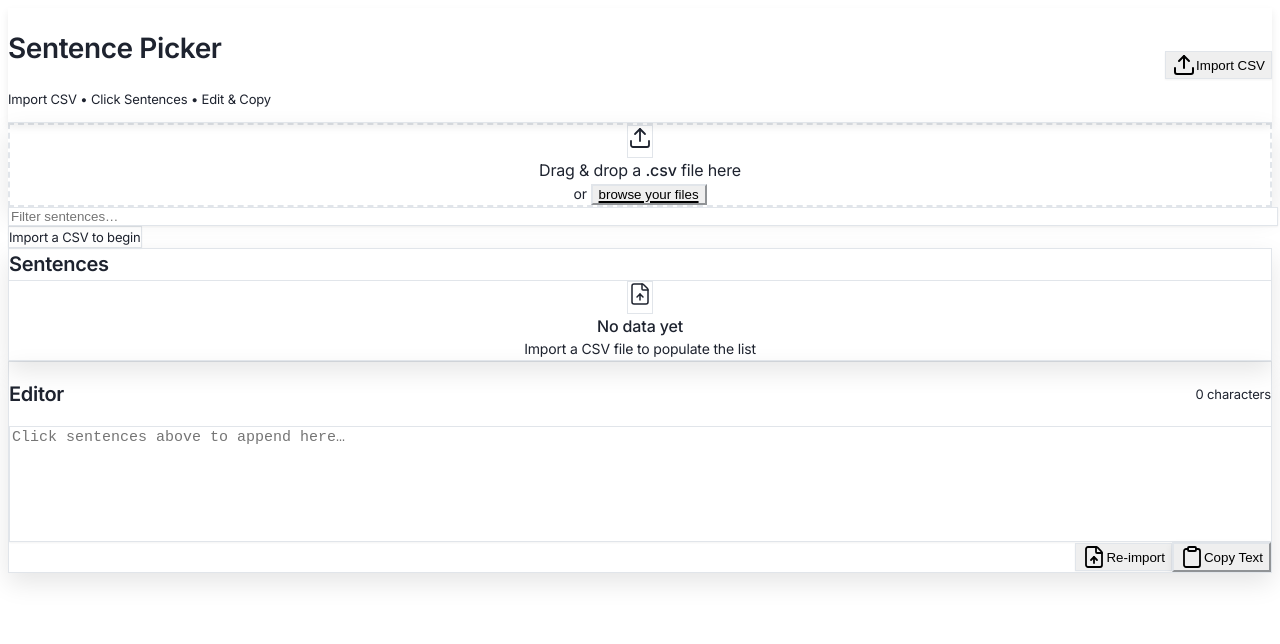
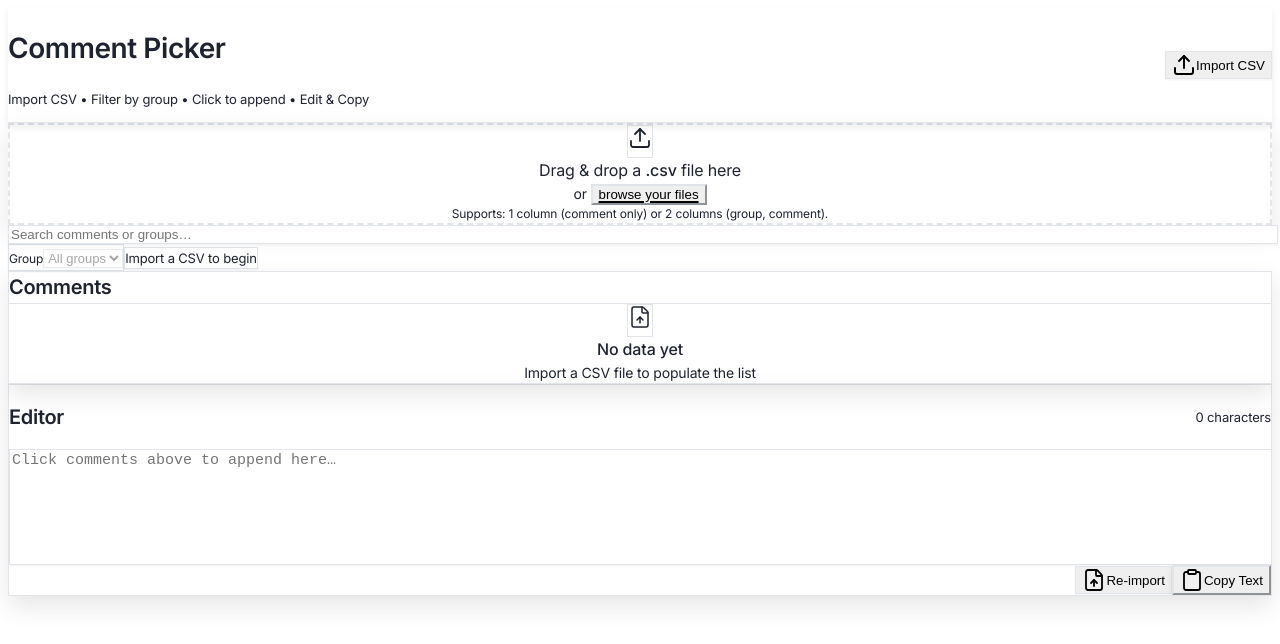
Before and after one commit to spacefrog29/lruter, a React (Vite) app: page / in a window 1280 px wide. Shown: the top 644 px of the page. Built offline with nearby package versions, Linux system fonts and the light colour scheme.

Commit message:
Added in something to be able to group the comments.

```diff
--- a/src/main.tsx
+++ b/src/main.tsx
@@ -1,7 +1,7 @@
 import React, { useCallback, useEffect, useMemo, useRef, useState } from "react";
 import ReactDOM from "react-dom/client";
 import Papa from "papaparse";
-import { Upload, Clipboard, Check, Trash2, FileUp, Search } from "lucide-react";
+import { Upload, Clipboard, Check, Trash2, FileUp } from "lucide-react";
 import { Button } from "@/components/ui/button";
 import { Card, CardContent, CardHeader, CardTitle } from "@/components/ui/card";
 import { Textarea } from "@/components/ui/textarea";
@@ -9,33 +9,94 @@ import { Input } from "@/components/ui/input";
 import { ScrollArea } from "@/components/ui/scroll-area";
 import "./index.css";
 
-// Single-file React component
-// Features:
-// - Import CSV (button or drag & drop)
-// - One sentence per CSV row (robust to commas via PapaParse)
-// - Scrollable clickable list of sentences
-// - Click to append into an editable box at the bottom
-// - Copy-to-clipboard button
-// - Quick search filter, clear list, re-import
-// - Sticky editor at bottom
-// - Lightweight runtime tests for the append behaviour
+type CommentRow = {
+  id: string;
+  group: string;
+  text: string;
+  // Useful for preserving original order even after filtering
+  order: number;
+};
+
+const DEFAULT_GROUP = "Ungrouped";
+
+function safeStr(v: unknown): string {
+  return v == null ? "" : String(v);
+}
+
+// Helper used both in tests and click handler
+function appendWithSmartSpace(prev: string, next: string): string {
+  if (!prev) return next;
+  const needsSpace = !(prev.endsWith(" ") || prev.endsWith("\n") || prev.endsWith("\t"));
+  return prev + (needsSpace ? " " : "") + next;
+}
+
+// Best-effort normaliser for group names (avoid weird whitespace and empty groups)
+function normaliseGroup(g: string): string {
+  const s = g.replace(/\s+/g, " ").trim();
+  return s.length ? s : DEFAULT_GROUP;
+}
 
 export function App() {
-  const [sentences, setSentences] = useState<string[]>([]);
-  const [filtered, setFiltered] = useState<string[]>([]);
-  const [selectedIndex, setSelectedIndex] = useState<number | null>(null);
+  const [rows, setRows] = useState<CommentRow[]>([]);
+  const [filtered, setFiltered] = useState<CommentRow[]>([]);
+  const [selectedId, setSelectedId] = useState<string | null>(null);
+
   const [editorValue, setEditorValue] = useState("");
   const [copied, setCopied] = useState(false);
   const [error, setError] = useState<string | null>(null);
   const [fileName, setFileName] = useState<string | null>(null);
+
   const [query, setQuery] = useState("");
+  const [selectedGroup, setSelectedGroup] = useState<string>("ALL");
 
   const fileInputRef = useRef<HTMLInputElement | null>(null);
   const dropRef = useRef<HTMLDivElement | null>(null);
 
-  const hasData = sentences.length > 0;
+  const hasData = rows.length > 0;
 
-  const parseCsvFile = useCallback((file: File) => {
+  const groups = useMemo(() => {
+    const set = new Set<string>();
+    for (const r of rows) set.add(r.group);
+    return Array.from(set).sort((a, b) => a.localeCompare(b));
+  }, [rows]);
+
+  const stats = useMemo(
+    () => ({
+      total: rows.length,
+      visible: filtered.length,
+    }),
+    [rows.length, filtered.length]
+  );
+
+  const applyFilters = useCallback(
+    (nextRows: CommentRow[], nextQuery: string, nextGroup: string) => {
+      const q = nextQuery.trim().toLowerCase();
+
+      let out = nextRows;
+
+      if (nextGroup !== "ALL") {
+        out = out.filter((r) => r.group === nextGroup);
+      }
+
+      if (q) {
+        out = out.filter((r) => {
+          // Search both group + comment text
+          const hay = `${r.group} ${r.text}`.toLowerCase();
+          return hay.includes(q);
+        });
+      }
+
+      setFiltered(out);
+      // If the selected item is no longer visible, clear selection
+      if (selectedId && !out.some((r) => r.id === selectedId)) {
+        setSelectedId(null);
+      }
+    },
+    [selectedId]
+  );
+
+  const parseCsvFile = useCallback(
+    (file: File) => {
       setError(null);
       setFileName(file.name);
 
@@ -45,24 +106,70 @@ export function App() {
         skipEmptyLines: true,
         complete: (results) => {
           try {
-          const rows = (results.data as any[])
-            .map((row) => (Array.isArray(row) ? row : [row]))
-            .map((arr: any[]) => arr.map((v) => (v == null ? "" : String(v))).join(","))
-            .map((s: string) => s.trim())
-            .filter((s: string) => s.length > 0);
+            const rawRows = (results.data as unknown[]).map((row) =>
+              Array.isArray(row) ? row : [row]
+            );
 
-          if (rows.length === 0) {
-            setError("No sentences found in the CSV.");
-            setSentences([]);
+            // If the CSV has a header row like "Group,Comment", many users will include it.
+            // We can safely *not* auto-skip headers because it can cause false positives.
+            // Instead, we keep everything; users can remove headers if they want.
+            //
+            // That said, we do basic filtering: rows must have at least some non-empty text.
+            const parsed: CommentRow[] = rawRows
+              .map((arr, idx) => {
+                const col0 = safeStr(arr[0]).trim();
+                const col1 = safeStr(arr[1]).trim();
+
+                // 1-column CSV: treat column 0 as the comment text
+                if (arr.length <= 1) {
+                  const text = col0;
+                  return {
+                    id: `${idx}-${text.slice(0, 24)}`,
+                    group: DEFAULT_GROUP,
+                    text,
+                    order: idx,
+                  };
+                }
+
+                // 2+ columns CSV: first column is group, second is comment (ignore extras)
+                const group = normaliseGroup(col0);
+                const text = col1;
+
+                return {
+                  id: `${idx}-${group.slice(0, 18)}-${text.slice(0, 18)}`,
+                  group,
+                  text,
+                  order: idx,
+                };
+              })
+              .map((r) => ({
+                ...r,
+                group: normaliseGroup(r.group),
+                text: r.text.trim(),
+              }))
+              .filter((r) => r.text.length > 0);
+
+            if (parsed.length === 0) {
+              setError("No comments found in the CSV.");
+              setRows([]);
               setFiltered([]);
-            setSelectedIndex(null);
+              setSelectedId(null);
               setEditorValue("");
+              setSelectedGroup("ALL");
+              setQuery("");
               return;
             }
-          setSentences(rows);
-          setFiltered(rows);
-          setSelectedIndex(null);
+
+            setRows(parsed);
+            // Reset filters on import (safest UX)
+            setSelectedGroup("ALL");
+            setQuery("");
+            setSelectedId(null);
             setEditorValue("");
+            setCopied(false);
+
+            // Apply default filters
+            setFiltered(parsed);
           } catch (e: any) {
             console.error(e);
             setError("Couldn't parse that CSV. Please check the file format.");
@@ -73,14 +180,20 @@ export function App() {
           setError("Failed to read the CSV file.");
         },
       });
-  }, []);
+    },
+    []
+  );
 
-  const onFilePick = useCallback((e: React.ChangeEvent<HTMLInputElement>) => {
+  const onFilePick = useCallback(
+    (e: React.ChangeEvent<HTMLInputElement>) => {
       const f = e.target.files?.[0];
       if (f) parseCsvFile(f);
-  }, [parseCsvFile]);
+    },
+    [parseCsvFile]
+  );
 
-  const onDrop = useCallback((e: React.DragEvent<HTMLDivElement>) => {
+  const onDrop = useCallback(
+    (e: React.DragEvent<HTMLDivElement>) => {
       e.preventDefault();
       e.stopPropagation();
       const f = e.dataTransfer.files?.[0];
@@ -89,23 +202,18 @@ export function App() {
       } else {
         setError("Please drop a .csv file.");
       }
-  }, [parseCsvFile]);
+    },
+    [parseCsvFile]
+  );
 
   const onDragOver = (e: React.DragEvent<HTMLDivElement>) => {
     e.preventDefault();
     e.stopPropagation();
   };
 
-  // Helper used both in tests and click handler
-  function appendWithSmartSpace(prev: string, next: string): string {
-    if (!prev) return next;
-    const needsSpace = !(prev.endsWith(" ") || prev.endsWith("\n") || prev.endsWith("\t"));
-    return prev + (needsSpace ? " " : "") + next;
-  }
-
-  const onSentenceClick = (idx: number) => {
-    setSelectedIndex(idx);
-    setEditorValue((prev) => appendWithSmartSpace(prev, filtered[idx] ?? ""));
+  const onRowClick = (row: CommentRow) => {
+    setSelectedId(row.id);
+    setEditorValue((prev) => appendWithSmartSpace(prev, row.text));
     setCopied(false);
   };
 
@@ -120,49 +228,55 @@ export function App() {
   };
 
   const clearAll = () => {
-    setSentences([]);
+    setRows([]);
     setFiltered([]);
-    setSelectedIndex(null);
+    setSelectedId(null);
     setEditorValue("");
     setFileName(null);
     setQuery("");
+    setSelectedGroup("ALL");
     setError(null);
   };
 
-  const onFilter = useCallback((val: string) => {
+  const onFilterText = useCallback(
+    (val: string) => {
       setQuery(val);
-    if (!val) {
-      setFiltered(sentences);
-      return;
-    }
-    const q = val.toLowerCase();
-    setFiltered(sentences.filter((s) => s.toLowerCase().includes(q)));
-    setSelectedIndex(null);
-  }, [sentences]);
+      applyFilters(rows, val, selectedGroup);
+    },
+    [applyFilters, rows, selectedGroup]
+  );
 
-  const stats = useMemo(() => ({
-    total: sentences.length,
-    visible: filtered.length,
-  }), [sentences.length, filtered.length]);
+  const onFilterGroup = useCallback(
+    (val: string) => {
+      setSelectedGroup(val);
+      applyFilters(rows, query, val);
+    },
+    [applyFilters, rows, query]
+  );
+
+  const selectedRow = useMemo(() => {
+    if (!selectedId) return null;
+    return rows.find((r) => r.id === selectedId) ?? null;
+  }, [rows, selectedId]);
 
   // --- Lightweight runtime tests (executed once) ---
   useEffect(() => {
+    try {
       const a = appendWithSmartSpace;
-    try {
       console.assert(a("", "Hello") === "Hello", "Test 1: empty prev");
       console.assert(a("Hello", "World") === "Hello World", "Test 2: add space");
       console.assert(a("Hello ", "World") === "Hello World", "Test 3: keep existing space");
       console.assert(a("Hello\n", "World") === "Hello\nWorld", "Test 4: newline respected");
       console.assert(a("Hello\t", "World") === "Hello\tWorld", "Test 5: tab respected");
-      // Simple CSV parse smoke test on a tiny blob
-      const dummyCsv = "One\nTwo\nThree";
-      const parsed = Papa.parse(dummyCsv, { header: false, skipEmptyLines: true });
-      console.assert(
-        Array.isArray(parsed.data) && (parsed.data as any[]).length === 3,
-        "Test 6: CSV parse length"
-      );
-      // If all assertions pass:
-      console.info("Runtime tests passed: 6/6");
+
+      // CSV parse smoke tests: 1-col and 2-col
+      const oneCol = Papa.parse("One\nTwo\nThree", { header: false, skipEmptyLines: true });
+      console.assert(Array.isArray(oneCol.data) && (oneCol.data as any[]).length === 3, "Test 6: 1-col length");
+
+      const twoCol = Papa.parse("GroupA,Comment 1\nGroupB,Comment 2", { header: false, skipEmptyLines: true });
+      console.assert(Array.isArray(twoCol.data) && (twoCol.data as any[]).length === 2, "Test 7: 2-col length");
+
+      console.info("Runtime tests passed: 7/7");
     } catch (err) {
       console.warn("A runtime test failed", err);
     }
@@ -175,9 +289,11 @@ export function App() {
           <div className="flex items-center gap-4">
             <div>
               <h1 className="text-[28px] font-display text-foreground leading-tight tracking-tight">
-                Sentence Picker
+                Comment Picker
               </h1>
-              <p className="text-[13px] text-muted-foreground font-medium mt-0.5 tracking-wide">Import CSV • Click Sentences • Edit & Copy</p>
+              <p className="text-[13px] text-muted-foreground font-medium mt-0.5 tracking-wide">
+                Import CSV • Filter by group • Click to append • Edit & Copy
+              </p>
             </div>
           </div>
           <div className="flex items-center gap-3">
@@ -197,19 +313,13 @@ export function App() {
                 <Trash2 className="size-4" /> Clear
               </Button>
             )}
-            <input
-              ref={fileInputRef}
-              type="file"
-              accept=".csv"
-              className="hidden"
-              onChange={onFilePick}
-            />
+            <input ref={fileInputRef} type="file" accept=".csv" className="hidden" onChange={onFilePick} />
           </div>
         </div>
       </header>
 
       <main className="max-w-5xl mx-auto px-20 pb-52">
-              <div className="flex flex-col space-y-40">   {/* 👈 add this */}
+        <div className="flex flex-col space-y-40">
           {/* Drop Zone */}
           <div
             ref={dropRef}
@@ -240,6 +350,10 @@ export function App() {
                         browse your files
                       </button>
                     </div>
+                    <div className="text-[12px] text-muted-foreground/80">
+                      Supports: <span className="font-semibold">1 column</span> (comment only) or{" "}
+                      <span className="font-semibold">2 columns</span> (group, comment).
+                    </div>
                   </div>
                   {fileName && (
                     <div className="mt-3 px-5 py-2.5 rounded-xl bg-gradient-to-br from-accent/10 to-accent/5 border border-accent/30 elevation-1">
@@ -256,16 +370,36 @@ export function App() {
 
           {/* Controls & Stats */}
           <div className="mt-10 flex flex-col md:flex-row md:items-center gap-8 md:gap-8">
+            {/* Search */}
             <div className="relative md:w-96 w-full group">
-            {/*<Search className="absolute left-4 top-1/2 -translate-y-1/2 size-4 text-muted-foreground group-focus-within:text-accent transition-elegant" strokeWidth={1.8} />*/}
               <Input
-              placeholder="Filter sentences…"
+                placeholder="Search comments or groups…"
                 value={query}
-              onChange={(e) => onFilter(e.target.value)}
-              className="pl-14 h-11 bg-card/80 border-border/60 focus:border-accent/50 focus:ring-accent/10 transition-elegant elevation-1 focus:elevation-2"
+                onChange={(e) => onFilterText(e.target.value)}
+                className="pl-6 h-11 bg-card/80 border-border/60 focus:border-accent/50 focus:ring-accent/10 transition-elegant elevation-1 focus:elevation-2"
               />
             </div>
+
+            {/* Group filter */}
             <div className="flex items-center gap-3">
+              <div className="px-4 py-2 rounded-lg bg-card/60 border border-border/40 elevation-1">
+                <label className="text-[12px] text-muted-foreground font-semibold mr-2">Group</label>
+                <select
+                  value={selectedGroup}
+                  onChange={(e) => onFilterGroup(e.target.value)}
+                  disabled={!hasData}
+                  className="bg-transparent text-[13px] font-medium text-foreground outline-none"
+                  aria-label="Filter by group"
+                >
+                  <option value="ALL">All groups</option>
+                  {groups.map((g) => (
+                    <option key={g} value={g}>
+                      {g}
+                    </option>
+                  ))}
+                </select>
+              </div>
+
               <div className="px-4 py-2 rounded-lg bg-card/60 border border-border/40 elevation-1">
                 <div className="text-[13px] font-medium text-muted-foreground">
                   {hasData ? (
@@ -286,9 +420,11 @@ export function App() {
           <Card className="mt-8 bg-card/80 border border-border/60 elevation-3 overflow-hidden">
             <CardHeader className="pb-5 border-b border-border/60 bg-gradient-to-b from-accent/5 to-transparent">
               <CardTitle className="text-[20px] font-display text-foreground flex items-center gap-2">
-              Sentences
+                Comments
                 {hasData && (
-                <span className="text-[13px] font-medium text-muted-foreground font-sans">({stats.total})</span>
+                  <span className="text-[13px] font-medium text-muted-foreground font-sans">
+                    ({stats.total})
+                  </span>
                 )}
               </CardTitle>
             </CardHeader>
@@ -296,26 +432,35 @@ export function App() {
               {hasData ? (
                 <ScrollArea className="h-[50vh]">
                   <ul className="divide-y divide-border/40">
-                  {filtered.map((s, i) => (
-                    <li key={i} className="group">
+                    {filtered.map((r, i) => {
+                      const isSelected = selectedId === r.id;
+                      return (
+                        <li key={r.id} className="group">
                           <button
-                        onClick={() => onSentenceClick(i)}
+                            onClick={() => onRowClick(r)}
                             className={
                               "w-full text-left px-6 py-4 hover:bg-accent/5 transition-smooth relative " +
-                          (selectedIndex === i
-                            ? "bg-gradient-to-r from-accent/10 to-accent/5 border-accent-left"
-                            : "")
+                              (isSelected ? "bg-gradient-to-r from-accent/10 to-accent/5 border-accent-left" : "")
                             }
-                        aria-label={`Select sentence ${i + 1}`}
+                            aria-label={`Select comment ${i + 1}`}
                           >
                             <div className="flex items-start gap-4">
                               <span className="flex-shrink-0 text-[13px] font-bold text-muted-foreground/60 mt-0.5 min-w-[28px] font-display">
                                 {i + 1}
                               </span>
-                          <span className="text-[15px] leading-relaxed text-foreground flex-1 group-hover:text-foreground/90">
-                            {s}
+
+                              <div className="flex-1">
+                                <div className="flex items-center gap-2 mb-1">
+                                  <span className="text-[12px] font-semibold text-accent/90 bg-accent/10 border border-accent/20 px-2 py-0.5 rounded-md">
+                                    {r.group}
                                   </span>
-                          {selectedIndex === i && (
+                                </div>
+                                <div className="text-[15px] leading-relaxed text-foreground group-hover:text-foreground/90">
+                                  {r.text}
+                                </div>
+                              </div>
+
+                              {isSelected && (
                                 <div className="flex-shrink-0">
                                   <div className="size-6 rounded-full bg-accent/15 border border-accent/30 grid place-items-center">
                                     <Check className="size-3.5 text-accent" strokeWidth={2.5} />
@@ -325,7 +470,8 @@ export function App() {
                             </div>
                           </button>
                         </li>
-                  ))}
+                      );
+                    })}
                   </ul>
                 </ScrollArea>
               ) : (
@@ -361,28 +507,29 @@ export function App() {
         <div className="max-w-5xl mx-auto px-6 py-6">
           <div className="flex items-center justify-between mb-4">
             <div className="flex items-center gap-4">
-              <h2 className="text-[20px] font-display text-foreground">
-                Editor
-              </h2>
-              {selectedIndex != null && (
+              <h2 className="text-[20px] font-display text-foreground">Editor</h2>
+
+              {selectedRow && (
                 <div className="px-3 py-1 rounded-lg bg-accent/10 border border-accent/20">
                   <div className="text-[12px] font-bold text-accent tracking-wide">
-                    Item {selectedIndex + 1}
+                    {selectedRow.group}
                   </div>
                 </div>
               )}
             </div>
             <div className="text-[13px] text-muted-foreground font-medium">
-              {editorValue.length} character{editorValue.length !== 1 ? 's' : ''}
+              {editorValue.length} character{editorValue.length !== 1 ? "s" : ""}
             </div>
           </div>
+
           <div className="flex flex-col gap-5">
             <Textarea
-              placeholder="Click sentences above to append here…"
+              placeholder="Click comments above to append here…"
               value={editorValue}
               onChange={(e) => setEditorValue(e.target.value)}
               className="min-h-[110px] bg-card/80 border-border/60 focus:border-accent/50 focus:ring-accent/10 transition-elegant resize-none text-[15px] leading-relaxed elevation-1 focus:elevation-2"
             />
+
             <div className="flex items-center gap-3 justify-end">
               <Button
                 variant="outline"
@@ -391,11 +538,16 @@ export function App() {
               >
                 <FileUp className="size-4" strokeWidth={1.8} /> Re-import
               </Button>
+
               <Button
                 onClick={copyToClipboard}
                 className="gap-2 bg-gradient-to-r from-accent to-accent/90 hover:from-accent/95 hover:to-accent/85 transition-smooth text-white font-semibold elevation-2 hover:elevation-3"
               >
-                {copied ? <Check className="size-4" strokeWidth={2.5} /> : <Clipboard className="size-4" strokeWidth={1.8} />}
+                {copied ? (
+                  <Check className="size-4" strokeWidth={2.5} />
+                ) : (
+                  <Clipboard className="size-4" strokeWidth={1.8} />
+                )}
                 {copied ? "Copied!" : "Copy Text"}
               </Button>
             </div>
@@ -407,5 +559,5 @@ export function App() {
 }
 
 // Mount the app
-const root = ReactDOM.createRoot(document.getElementById('root') as HTMLElement);
+const root = ReactDOM.createRoot(document.getElementById("root") as HTMLElement);
 root.render(<App />);
```
Lines whose indentation alone changed are shown as unchanged.
